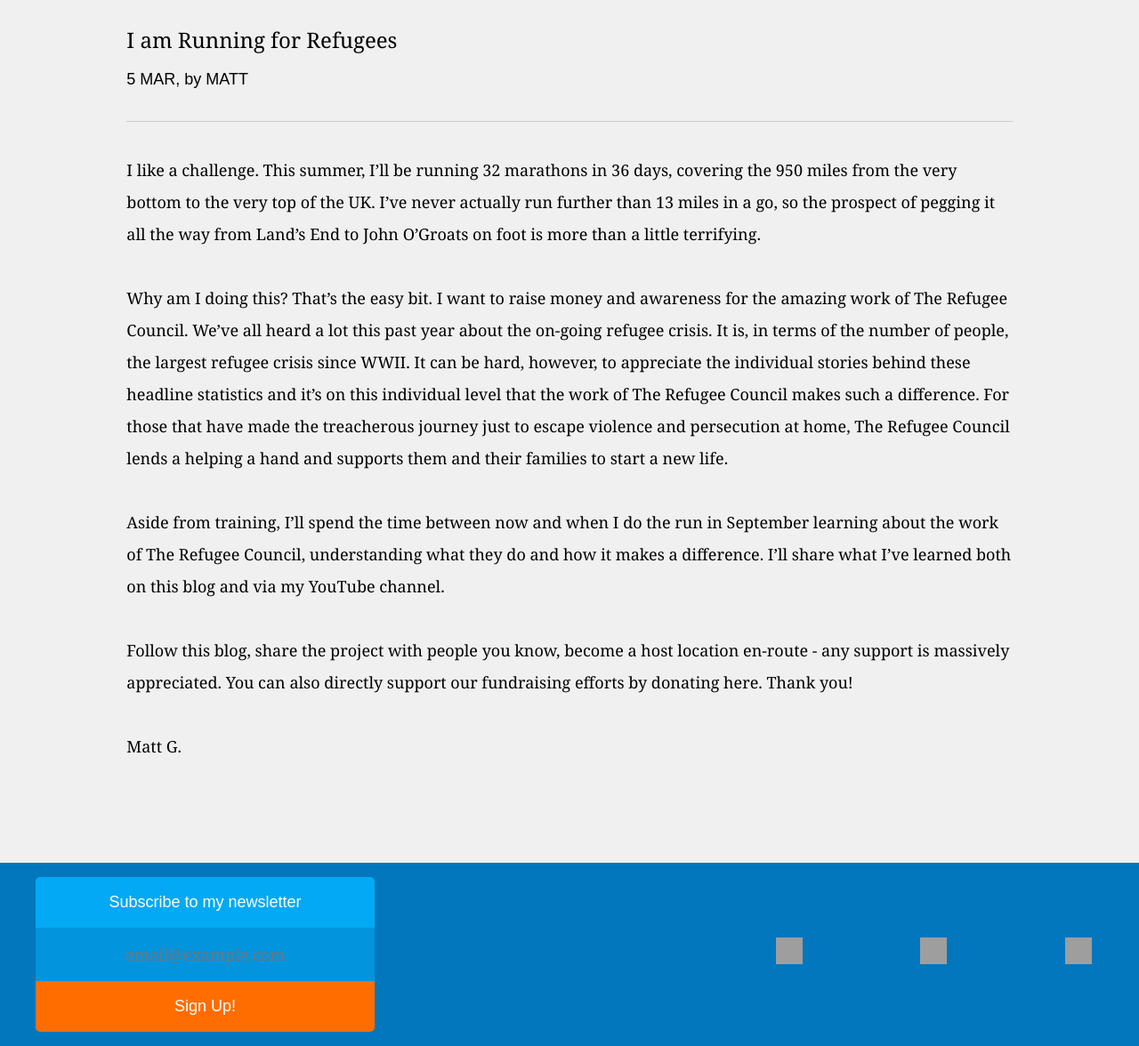
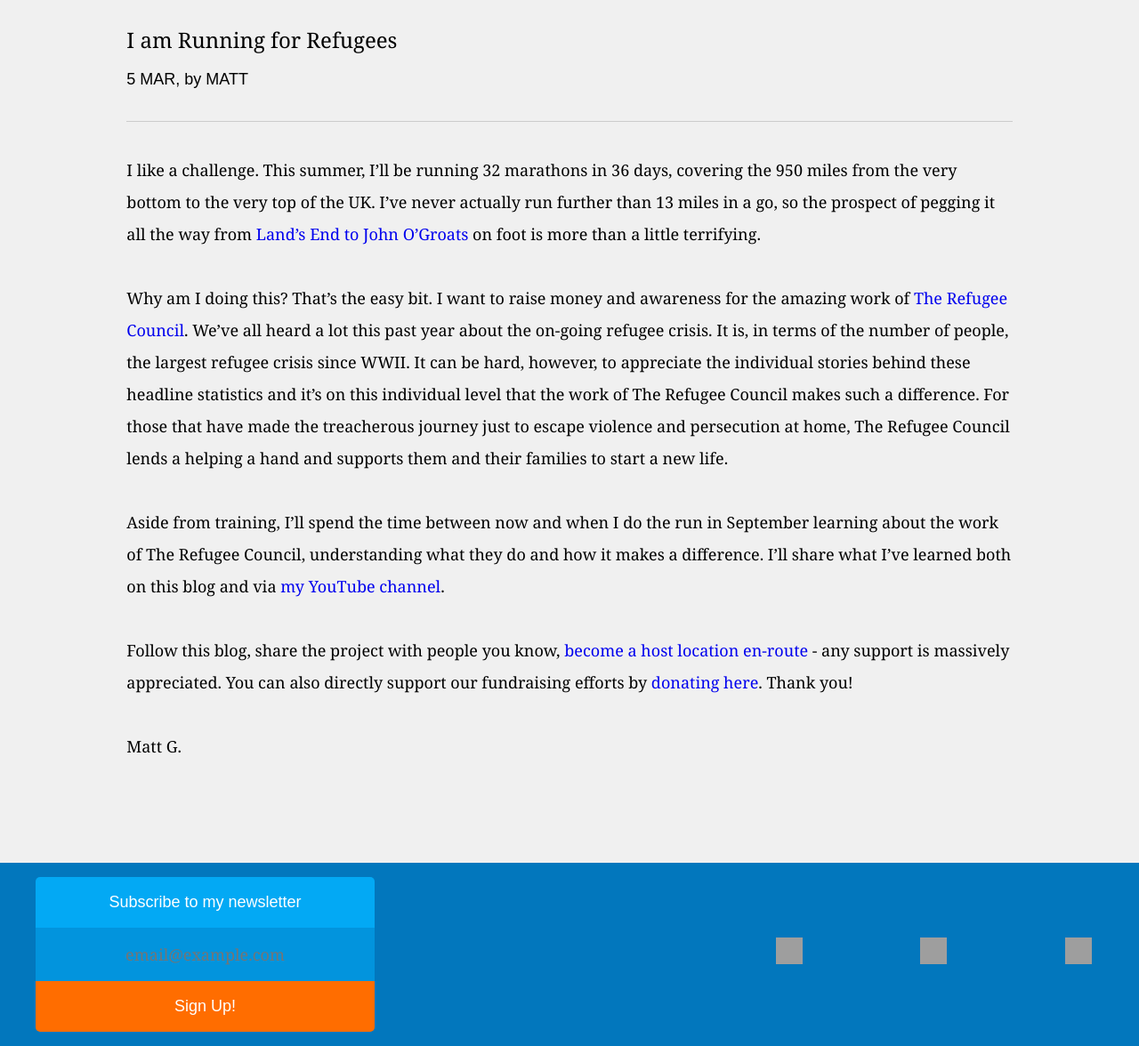
Before and after one commit to tombyers/runningforrefugees, a Jekyll site: the page built from _posts/2016-03-05-I-am-Running-for-Refugees.markdown, in a window 1280 px wide, cut to the strip 154-1330 px from the top of the page. Shown: the whole strip at 89% size. Built offline with Jekyll 4.4.1, drawn with Linux system fonts in a browser that asks for light colours; some of the changed lines change nothing that is shown; grey boxes are pictures that could not be loaded.

Commit message:
Updating Links

```diff
--- a/_posts/2016-03-05-I-am-Running-for-Refugees.markdown
+++ b/_posts/2016-03-05-I-am-Running-for-Refugees.markdown
@@ -5,12 +5,12 @@ date:   2016-03-05 11:18:49 +0100
 author: Matt
 active: blog
 ---
-I like a challenge. This summer, I’ll be running 32 marathons in 36 days, covering the 950 miles from the very bottom to the very top of the UK. I’ve never actually run further than 13 miles in a go, so the prospect of pegging it all the way from Land’s End to John O’Groats on foot is more than a little terrifying.
+I like a challenge. This summer, I’ll be running 32 marathons in 36 days, covering the 950 miles from the very bottom to the very top of the UK. I’ve never actually run further than 13 miles in a go, so the prospect of pegging it all the way from [Land’s End to John O’Groats](https://en.wikipedia.org/wiki/Land%27s_End_to_John_o%27_Groats) on foot is more than a little terrifying.
 <br><br>
-Why am I doing this? That’s the easy bit. I want to raise money and awareness for the amazing work of The Refugee Council. We’ve all heard a lot this past year about the on-going refugee crisis. It is, in terms of the number of people, the largest refugee crisis since WWII. It can be hard, however, to appreciate the individual stories behind these headline statistics and it’s on this individual level that the work of The Refugee Council makes such a difference. For those that have made the treacherous journey just to escape violence and persecution at home, The Refugee Council lends a helping a hand and supports them and their families to start a new life.
+Why am I doing this? That’s the easy bit. I want to raise money and awareness for the amazing work of [The Refugee Council](https://www.refugeecouncil.org.uk/). We’ve all heard a lot this past year about the on-going refugee crisis. It is, in terms of the number of people, the largest refugee crisis since WWII. It can be hard, however, to appreciate the individual stories behind these headline statistics and it’s on this individual level that the work of The Refugee Council makes such a difference. For those that have made the treacherous journey just to escape violence and persecution at home, The Refugee Council lends a helping a hand and supports them and their families to start a new life.
 <br><br>
-Aside from training, I’ll spend the time between now and when I do the run in September learning about the work of The Refugee Council, understanding what they do and how it makes a difference. I’ll share what I’ve learned both on this blog and via my YouTube channel.
+Aside from training, I’ll spend the time between now and when I do the run in September learning about the work of The Refugee Council, understanding what they do and how it makes a difference. I’ll share what I’ve learned both on this blog and via [my YouTube channel](https://www.youtube.com/channel/UCrlXODHddYr5kSIObUM3VHA?nohtml5=False).
 <br><br>
-Follow this blog, share the project with people you know, become a host location en-route - any support is massively appreciated. You can also directly support our fundraising efforts by donating here. Thank you!
+Follow this blog, share the project with people you know, [become a host location en-route](https://www.facebook.com/runningforrefugees/photos/a.1009557112452059.1073741828.944238958983875/1009556542452116/?type=3&theater) - any support is massively appreciated. You can also directly support our fundraising efforts by [donating here](https://www.justgiving.com/mattisrunningforrefugees/). Thank you!
 <br><br>
 Matt G.
```
